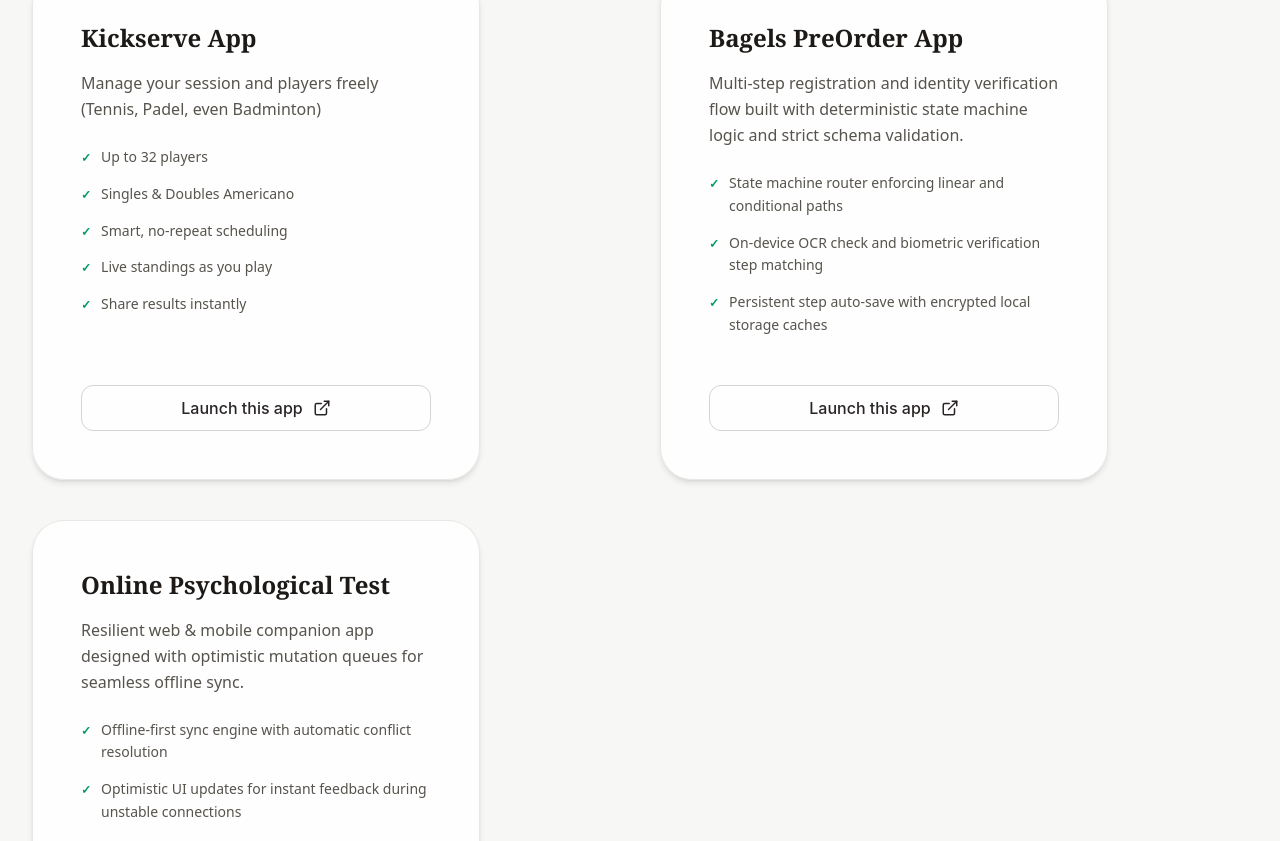
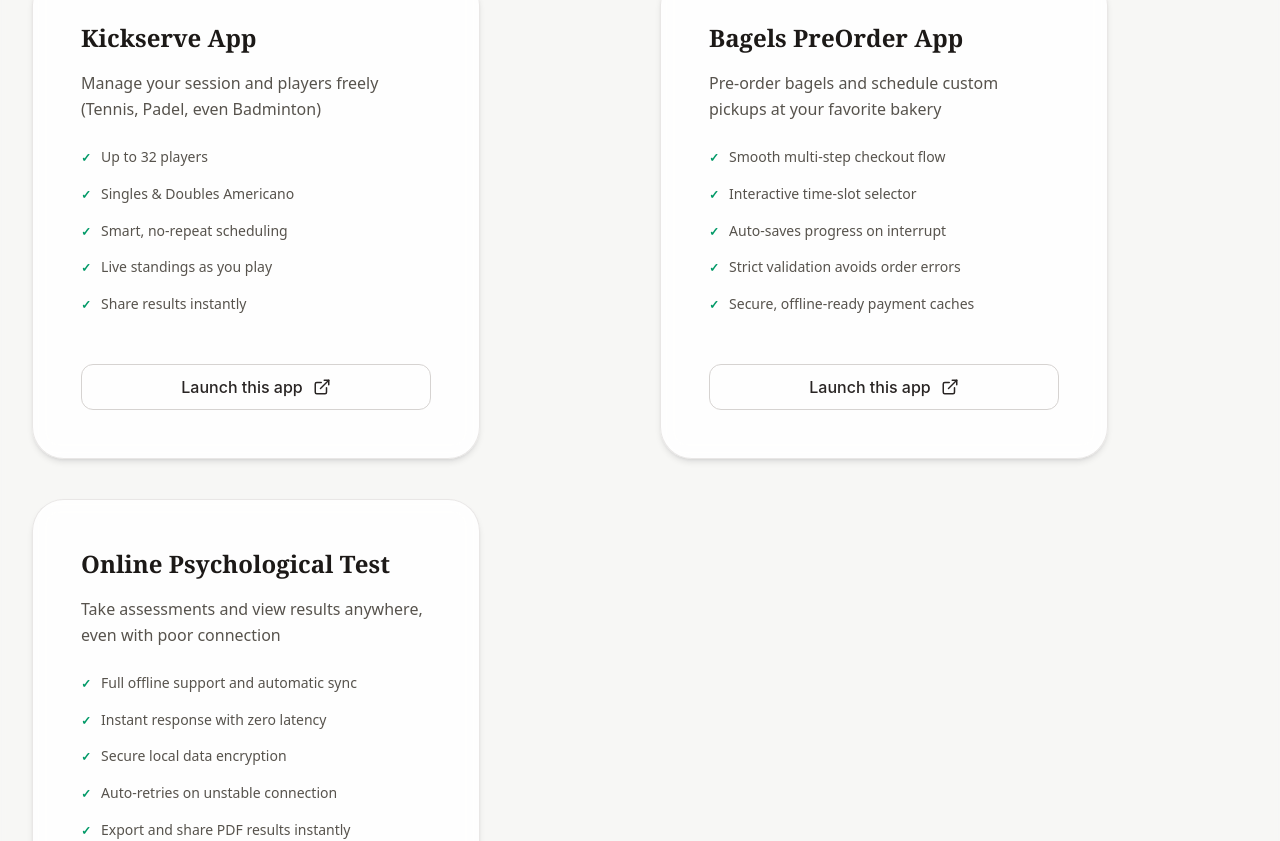
Before and after one commit to novrandobilly/lothlorien, a Next.js app in the folder frontend/: page / in a window 1280 px wide. Shown: the part 999-1840 px from the top of the page. Built offline with nearby package versions, Linux system fonts and the light colour scheme; no server answers.

Commit message:
feat: update descriptions and bullets for Bagels PreOrder App and Online Psychological Test in CaseStudiesSection

```diff
--- a/frontend/src/features/home/features/case-studies/index.tsx
+++ b/frontend/src/features/home/features/case-studies/index.tsx
@@ -20,22 +20,26 @@ export function CaseStudiesSection() {
     {
       title: "Bagels PreOrder App",
       description:
-        "Multi-step registration and identity verification flow built with deterministic state machine logic and strict schema validation.",
+        "Pre-order bagels and schedule custom pickups at your favorite bakery",
       bullets: [
-        "State machine router enforcing linear and conditional paths",
-        "On-device OCR check and biometric verification step matching",
-        "Persistent step auto-save with encrypted local storage caches",
+        "Smooth multi-step checkout flow",
+        "Interactive time-slot selector",
+        "Auto-saves progress on interrupt",
+        "Strict validation avoids order errors",
+        "Secure, offline-ready payment caches",
       ],
       url: `${process.env.NEXT_PUBLIC_DEMO_URL_KICKSERVE}/project/bagels`,
     },
     {
       title: "Online Psychological Test",
       description:
-        "Resilient web & mobile companion app designed with optimistic mutation queues for seamless offline sync.",
+        "Take assessments and view results anywhere, even with poor connection",
       bullets: [
-        "Offline-first sync engine with automatic conflict resolution",
-        "Optimistic UI updates for instant feedback during unstable connections",
-        "Encrypted background database synchronizer using service workers",
+        "Full offline support and automatic sync",
+        "Instant response with zero latency",
+        "Secure local data encryption",
+        "Auto-retries on unstable connection",
+        "Export and share PDF results instantly",
       ],
       url: `${process.env.NEXT_PUBLIC_DEMO_URL_KICKSERVE}/project/psikotes`,
     },
```
